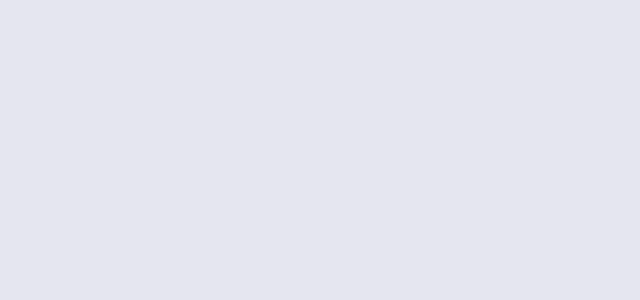
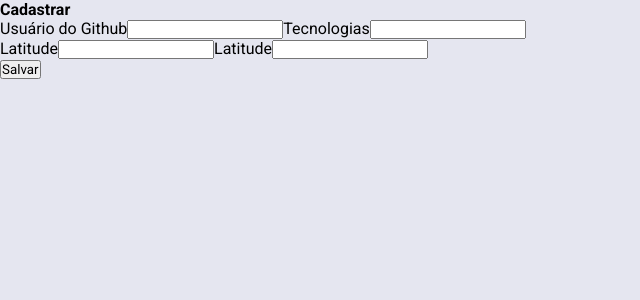
Before and after one commit to cesarjnr/find-devs-web, a React (Create React App) app: page / in a window 1280 px wide. Shown: the top 300 px of the page, without its empty margins (0-640 px from the left). Built offline with nearby package versions, Linux system fonts and the light colour scheme.

Commit message:
Cria a caixa que contém o formulário de cadastro

```diff
--- a/src/components/App/App.tsx
+++ b/src/components/App/App.tsx
@@ -3,7 +3,36 @@
 import '../../global.css';
 
 const App = () => (
-  <div />
+  <div id="app">
+    <aside>
+      <strong>Cadastrar</strong>
+      <form>
+        <label htmlFor="github_username">
+          Usuário do Github
+          <input name="github_username" id="github_username" required />
+        </label>
+
+        <label htmlFor="techs">
+          Tecnologias
+          <input name="techs" id="techs" required />
+        </label>
+
+        <div className="input-group">
+          <label htmlFor="latitude">
+            Latitude
+            <input name="latitude" id="latitude" required />
+          </label>
+
+          <label htmlFor="longitude">
+            Latitude
+            <input name="longitude" id="longitude" required />
+          </label>
+        </div>
+
+        <button type="submit">Salvar</button>
+      </form>
+    </aside>
+  </div>
 );
 
 export default App;
```
Also changed, not shown: src/components/App/App.css (added).
